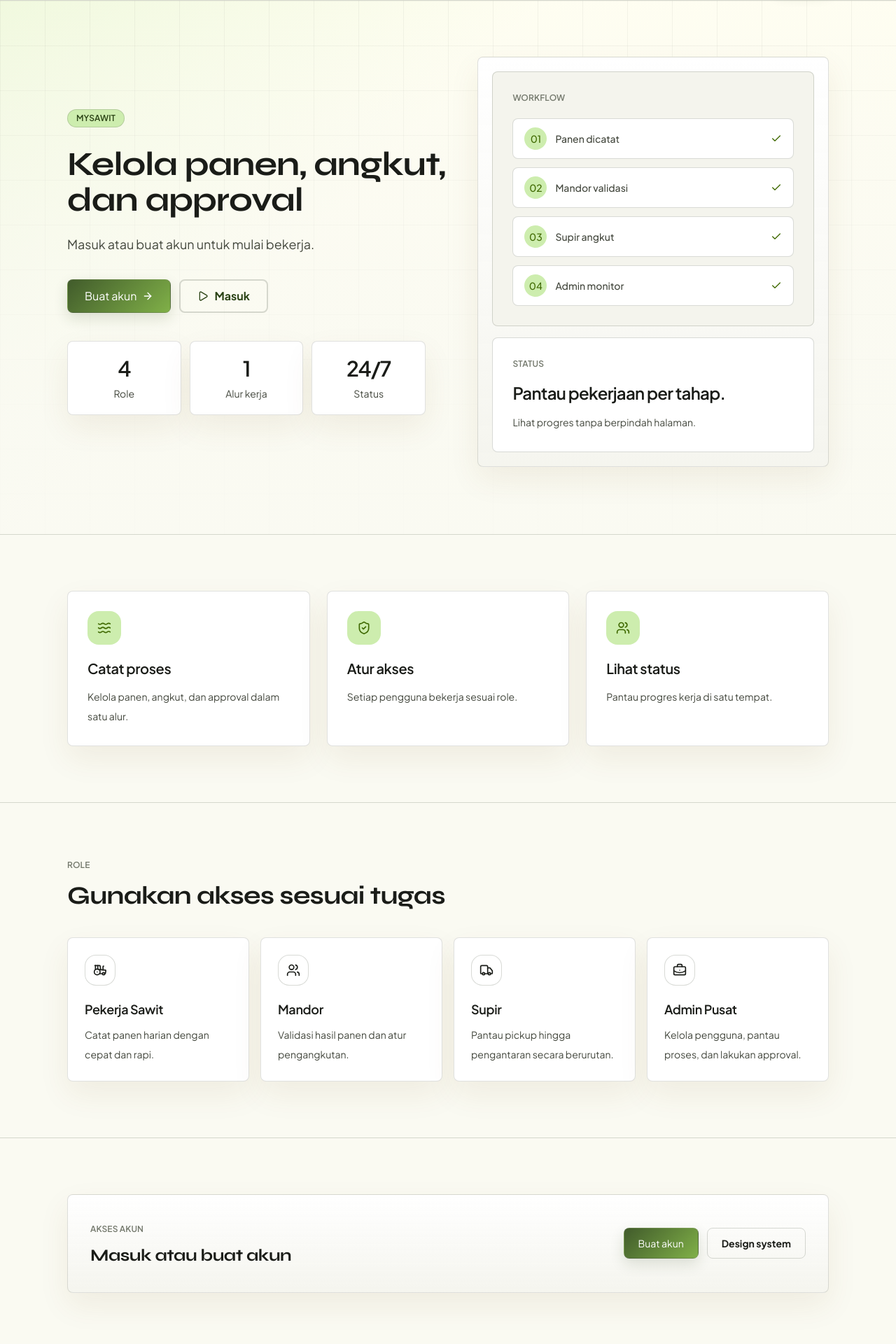
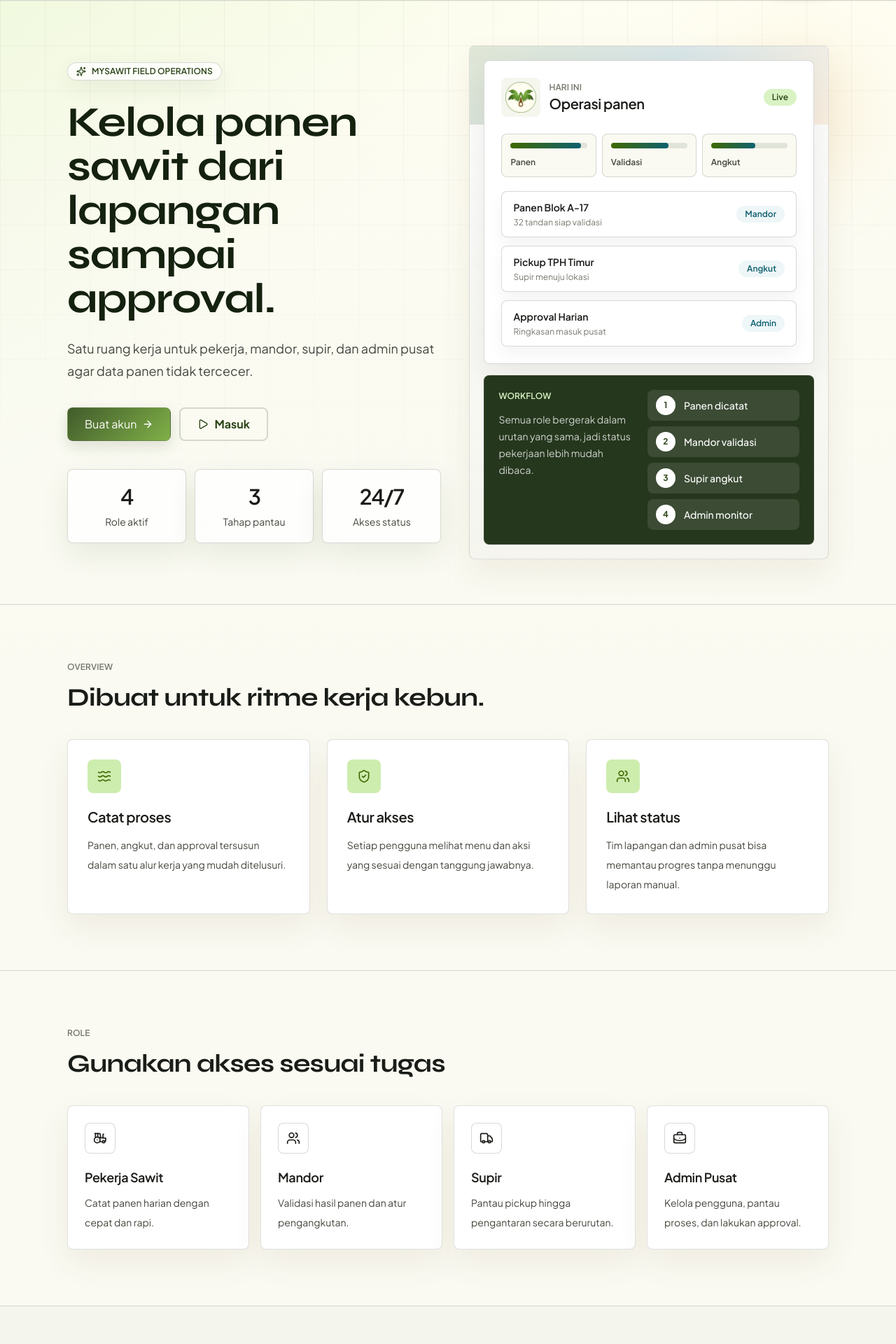
Before and after one commit to advprog-2026-kki2-project/mysawit-kki2-fe, a Next.js app: page / in a window 1280 px wide. Shown: the part 72-1992 px from the top of the page at 70% size. Built offline with nearby package versions, Linux system fonts and the light colour scheme; no server answers.

Commit message:
feat: enhance landing page with new content structure and improved UI elements

```diff
--- a/src/modules/landing/data/content.ts
+++ b/src/modules/landing/data/content.ts
@@ -1,5 +1,6 @@
 import {
   BriefcaseBusiness,
+  ClipboardCheck,
   ShieldCheck,
   Tractor,
   Truck,
@@ -8,9 +9,9 @@ import {
 } from "lucide-react";
 
 export const landingStats = [
-  { value: "4", label: "Role" },
-  { value: "1", label: "Alur kerja" },
-  { value: "24/7", label: "Status" },
+  { value: "4", label: "Role aktif" },
+  { value: "3", label: "Tahap pantau" },
+  { value: "24/7", label: "Akses status" },
 ];
 
 export const roleCards = [
@@ -40,17 +41,17 @@ export const featureCards = [
   {
     icon: Waves,
     title: "Catat proses",
-    body: "Kelola panen, angkut, dan approval dalam satu alur.",
+    body: "Panen, angkut, dan approval tersusun dalam satu alur kerja yang mudah ditelusuri.",
   },
   {
     icon: ShieldCheck,
     title: "Atur akses",
-    body: "Setiap pengguna bekerja sesuai role.",
+    body: "Setiap pengguna melihat menu dan aksi yang sesuai dengan tanggung jawabnya.",
   },
   {
     icon: Users,
     title: "Lihat status",
-    body: "Pantau progres kerja di satu tempat.",
+    body: "Tim lapangan dan admin pusat bisa memantau progres tanpa menunggu laporan manual.",
   },
 ];
 
@@ -60,3 +61,39 @@ export const workflowSteps = [
   "Supir angkut",
   "Admin monitor",
 ];
+
+export const previewTasks = [
+  {
+    title: "Panen Blok A-17",
+    meta: "32 tandan siap validasi",
+    status: "Mandor",
+  },
+  {
+    title: "Pickup TPH Timur",
+    meta: "Supir menuju lokasi",
+    status: "Angkut",
+  },
+  {
+    title: "Approval Harian",
+    meta: "Ringkasan masuk pusat",
+    status: "Admin",
+  },
+];
+
+export const trustPoints = [
+  {
+    icon: ClipboardCheck,
+    title: "Data lebih rapi",
+    body: "Catatan lapangan dibuat terstruktur sejak awal.",
+  },
+  {
+    icon: Truck,
+    title: "Koordinasi cepat",
+    body: "Pengangkutan terlihat jelas dari pickup sampai selesai.",
+  },
+  {
+    icon: ShieldCheck,
+    title: "Approval terkontrol",
+    body: "Admin pusat memantau pekerjaan dengan jejak status.",
+  },
+];
--- a/src/modules/landing/pages/landing-page.tsx
+++ b/src/modules/landing/pages/landing-page.tsx
@@ -1,7 +1,8 @@
 "use client";
 
+import Image from "next/image";
 import Link from "next/link";
-import { ArrowRight, Check, Play } from "lucide-react";
+import { ArrowRight, ChevronRight, Play, Sparkles } from "lucide-react";
 
 import { SiteHeader } from "@/components/site-header";
 import { Badge } from "@/components/ui/badge";
@@ -12,7 +13,9 @@ import { useAuthSession } from "@/modules/auth/hooks/use-auth-session";
 import {
   featureCards,
   landingStats,
+  previewTasks,
   roleCards,
+  trustPoints,
   workflowSteps,
 } from "../data/content";
 
@@ -38,19 +41,22 @@ export function LandingPage() {
 
       <main>
         <section className="hero-atmosphere border-b border-[rgba(116,121,109,0.24)]">
-          <div className="relative mx-auto max-w-6xl px-6 pb-16 pt-14 lg:px-8 lg:pb-24 lg:pt-20">
-            <div className="relative z-10 grid gap-8 lg:grid-cols-[1.05fr_0.95fr] lg:items-center">
+          <div className="relative mx-auto max-w-6xl px-6 pb-12 pt-12 lg:px-8 lg:pb-16 lg:pt-16">
+            <div className="relative z-10 grid gap-10 lg:grid-cols-[1.02fr_0.98fr] lg:items-center">
               <div className="max-w-2xl">
-                <Badge>Mysawit</Badge>
-                <h1 className="display-title mt-7 text-5xl max-md:text-4xl">
-                  Kelola panen, angkut, dan approval
+                <Badge className="gap-2 bg-white/80 shadow-[0_10px_30px_rgba(43,67,22,0.08)]">
+                  <Sparkles className="size-3.5" />
+                  Mysawit Field Operations
+                </Badge>
+                <h1 className="display-title mt-7 text-5xl text-[#15210f] max-md:text-4xl lg:text-6xl">
+                  Kelola panen sawit dari lapangan sampai approval.
                 </h1>
-                <p className="mt-6 max-w-xl text-base leading-7 text-[#44483e] sm:text-lg">
+                <p className="mt-6 max-w-xl text-base leading-8 text-[#44483e] sm:text-lg">
                   {isLoading
                     ? "Memeriksa sesi akun Anda."
                     : session
                       ? `Anda masuk sebagai ${session.username} (${sessionRoleLabel}).`
-                      : "Masuk atau buat akun untuk mulai bekerja."}
+                      : "Satu ruang kerja untuk pekerja, mandor, supir, dan admin pusat agar data panen tidak tercecer."}
                 </p>
 
                 <div className="mt-9 flex flex-col gap-3 sm:flex-row">
@@ -87,11 +93,11 @@ export function LandingPage() {
                   )}
                 </div>
 
-                <div className="mt-10 grid max-w-lg grid-cols-3 gap-3">
+                <div className="mt-10 grid max-w-xl grid-cols-3 gap-3">
                   {landingStats.map((item) => (
                     <div
                       key={item.label}
-                      className="surface-card rounded-lg px-4 py-5 text-center"
+                      className="rounded-lg border border-white/70 bg-white/75 px-4 py-5 text-center shadow-[0_16px_40px_rgba(43,67,22,0.09)] backdrop-blur"
                     >
                       <p className="text-2xl font-semibold tracking-[-0.04em] text-[#1a1c18] sm:text-3xl">
                         {item.value}
@@ -104,50 +110,98 @@ export function LandingPage() {
                 </div>
               </div>
 
-              <div className="surface-panel rounded-lg p-4 sm:p-5">
-                <div className="grid gap-4">
-                  {session ? (
-                    <div className="rounded-lg border border-[rgba(63,105,1,0.18)] bg-[rgba(205,237,174,0.55)] p-6 sm:p-7">
-                      <p className="mono-label text-[#3f6901]">Sesi</p>
-                      <h2 className="mt-4 text-2xl font-semibold tracking-[-0.03em] text-[#1a1c18]">
-                        Akun Anda sudah terhubung ke backend.
-                      </h2>
-                      <p className="mt-3 max-w-md text-sm leading-7 text-[#44483e]">
-                        Lanjutkan menggunakan role{" "}
-                        {sessionRoleLabel?.toLowerCase()}.
-                      </p>
+              <div className="relative">
+                <div className="absolute -right-4 top-8 hidden h-32 w-32 rounded-full bg-[#f1b15f]/35 blur-3xl lg:block" />
+                <div className="surface-panel relative overflow-hidden rounded-lg p-4 sm:p-5">
+                  <div className="absolute inset-x-0 top-0 h-28 bg-[linear-gradient(135deg,rgba(63,105,1,0.16),rgba(15,96,112,0.16),rgba(241,177,95,0.18))]" />
+                  <div className="relative rounded-lg border border-white/70 bg-white p-5 shadow-[0_18px_50px_rgba(26,28,24,0.08)] sm:p-6">
+                    <div className="flex items-center justify-between gap-4">
+                      <div className="flex items-center gap-3">
+                        <div className="relative size-14 overflow-hidden rounded-lg bg-[#f5f6ee]">
+                          <Image
+                            src="/logo-round.png"
+                            alt="Mysawit"
+                            fill
+                            className="object-contain p-1.5"
+                            sizes="56px"
+                          />
+                        </div>
+                        <div>
+                          <p className="mono-label text-[#74796d]">
+                            Hari ini
+                          </p>
+                          <h2 className="text-xl font-semibold tracking-[-0.02em] text-[#1a1c18]">
+                            Operasi panen
+                          </h2>
+                        </div>
+                      </div>
+                      <span className="rounded-full bg-[#d9f3c4] px-3 py-1 text-xs font-semibold text-[#2b4316]">
+                        Live
+                      </span>
                     </div>
-                  ) : null}
-                  <div className="rounded-lg border border-[rgba(116,121,109,0.24)] bg-[#f4f4ed] p-6 sm:p-7">
-                    <p className="mono-label text-[#74796d]">Workflow</p>
+
+                    <div className="mt-6 grid grid-cols-3 gap-2">
+                      {["Panen", "Validasi", "Angkut"].map((label, index) => (
+                        <div
+                          key={label}
+                          className="rounded-lg border border-[rgba(116,121,109,0.2)] bg-[#fafaf2] p-3"
+                        >
+                          <div className="h-2 rounded-full bg-[#e1e4d8]">
+                            <div
+                              className="h-2 rounded-full bg-[linear-gradient(90deg,#3f6901,#0f6070)]"
+                              style={{ width: `${92 - index * 17}%` }}
+                            />
+                          </div>
+                          <p className="mt-3 text-xs font-semibold text-[#44483e]">
+                            {label}
+                          </p>
+                        </div>
+                      ))}
+                    </div>
+
                     <div className="mt-5 grid gap-3">
-                      {workflowSteps.map((step, index) => (
+                      {previewTasks.map((task) => (
                         <div
-                          key={step}
-                          className="flex items-center justify-between rounded-lg border border-[rgba(116,121,109,0.24)] bg-white px-4 py-3"
+                          key={task.title}
+                          className="flex items-center justify-between gap-4 rounded-lg border border-[rgba(116,121,109,0.2)] bg-white px-4 py-3 shadow-[0_10px_24px_rgba(26,28,24,0.05)]"
                         >
-                          <div className="flex items-center gap-3">
-                            <span className="inline-flex size-8 items-center justify-center rounded-full bg-[#cdedae] text-sm font-medium text-[#3f6901]">
-                              0{index + 1}
-                            </span>
-                            <span className="text-sm font-medium text-[#44483e]">
-                              {step}
-                            </span>
+                          <div>
+                            <p className="text-sm font-semibold text-[#1a1c18]">
+                              {task.title}
+                            </p>
+                            <p className="mt-1 text-xs text-[#74796d]">
+                              {task.meta}
+                            </p>
                           </div>
-                          <Check className="size-4 text-[#3f6901]" />
+                          <span className="rounded-full bg-[#eef6f7] px-3 py-1 text-xs font-semibold text-[#0f6070]">
+                            {task.status}
+                          </span>
                         </div>
                       ))}
                     </div>
                   </div>
 
-                  <div className="rounded-lg border border-[rgba(116,121,109,0.24)] bg-white p-6 sm:p-7">
-                    <p className="mono-label text-[#74796d]">Status</p>
-                    <h2 className="mt-4 text-2xl font-semibold tracking-[-0.03em] text-[#1a1c18]">
-                      Pantau pekerjaan per tahap.
-                    </h2>
-                    <p className="mt-3 max-w-md text-sm leading-7 text-[#44483e]">
-                      Lihat progres tanpa berpindah halaman.
-                    </p>
+                  <div className="relative mt-4 grid gap-4 rounded-lg border border-[rgba(116,121,109,0.18)] bg-[#25371d] p-5 text-white sm:grid-cols-[0.95fr_1.05fr]">
+                    <div>
+                      <p className="mono-label text-[#d9f3c4]">Workflow</p>
+                      <p className="mt-3 text-sm leading-6 text-white/78">
+                        Semua role bergerak dalam urutan yang sama, jadi status
+                        pekerjaan lebih mudah dibaca.
+                      </p>
+                    </div>
+                    <div className="grid gap-2">
+                      {workflowSteps.map((step, index) => (
+                        <div
+                          key={step}
+                          className="flex items-center gap-3 rounded-lg bg-white/10 px-3 py-2"
+                        >
+                          <span className="inline-flex size-7 items-center justify-center rounded-full bg-white text-xs font-bold text-[#2b4316]">
+                            {index + 1}
+                          </span>
+                          <span className="text-sm font-medium">{step}</span>
+                        </div>
+                      ))}
+                    </div>
                   </div>
                 </div>
               </div>
@@ -160,13 +214,19 @@ export function LandingPage() {
           className="border-b border-[rgba(116,121,109,0.24)]"
         >
           <div className="mx-auto max-w-6xl px-6 py-14 lg:px-8 lg:py-20">
+            <div className="mb-10 max-w-2xl">
+              <p className="mono-label text-[#74796d]">Overview</p>
+              <h2 className="display-title mt-4 text-3xl text-[#1a1c18] sm:text-4xl">
+                Dibuat untuk ritme kerja kebun.
+              </h2>
+            </div>
             <div className="grid gap-6 lg:grid-cols-3">
               {featureCards.map(({ icon: Icon, title, body }) => (
                 <article
                   key={title}
-                  className="surface-card rounded-lg p-6 sm:p-7"
+                  className="group surface-card rounded-lg p-6 transition-transform duration-200 hover:-translate-y-1 sm:p-7"
                 >
-                  <div className="inline-flex size-12 items-center justify-center rounded-2xl bg-[#cdedae] text-[#3f6901]">
+                  <div className="inline-flex size-12 items-center justify-center rounded-lg bg-[#cdedae] text-[#3f6901] transition-colors group-hover:bg-[#2b4316] group-hover:text-white">
                     <Icon className="size-5" />
                   </div>
                   <h2 className="mt-5 text-xl font-semibold tracking-[-0.02em] text-[#1a1c18]">
@@ -195,8 +255,11 @@ export function LandingPage() {
 
             <div className="mt-10 grid gap-4 sm:grid-cols-2 xl:grid-cols-4">
               {roleCards.map(({ icon: Icon, title, body }) => (
-                <article key={title} className="surface-card rounded-lg p-6">
-                  <div className="inline-flex size-11 items-center justify-center rounded-2xl border border-[rgba(116,121,109,0.24)] bg-white text-[#1a1c18]">
+                <article
+                  key={title}
+                  className="surface-card rounded-lg p-6 transition-colors hover:border-[#3f6901]/45 hover:bg-[#fbfff7]"
+                >
+                  <div className="inline-flex size-11 items-center justify-center rounded-lg border border-[rgba(116,121,109,0.24)] bg-white text-[#1a1c18]">
                     <Icon className="size-5" />
                   </div>
                   <h3 className="mt-5 text-lg font-semibold tracking-[-0.02em] text-[#1a1c18]">
@@ -211,13 +274,40 @@ export function LandingPage() {
           </div>
         </section>
 
+        <section className="border-b border-[rgba(116,121,109,0.24)] bg-[#f4f6ed]">
+          <div className="mx-auto grid max-w-6xl gap-8 px-6 py-14 lg:grid-cols-[0.85fr_1.15fr] lg:px-8 lg:py-20">
+            <div>
+              <p className="mono-label text-[#74796d]">Keunggulan</p>
+              <h2 className="display-title mt-4 text-3xl text-[#1a1c18] sm:text-4xl">
+                Lebih sedikit bolak-balik, lebih banyak pekerjaan selesai.
+              </h2>
+            </div>
+            <div className="grid gap-4 sm:grid-cols-3">
+              {trustPoints.map(({ icon: Icon, title, body }) => (
+                <article
+                  key={title}
+                  className="rounded-lg bg-white p-5 shadow-[0_14px_34px_rgba(43,67,22,0.08)]"
+                >
+                  <Icon className="size-6 text-[#0f6070]" />
+                  <h3 className="mt-4 text-base font-semibold text-[#1a1c18]">
+                    {title}
+                  </h3>
+                  <p className="mt-2 text-sm leading-6 text-[#44483e]">
+                    {body}
+                  </p>
+                </article>
+              ))}
+            </div>
+          </div>
+        </section>
+
         <section className="mx-auto max-w-6xl px-6 py-14 lg:px-8 lg:py-20">
-          <div className="surface-panel rounded-lg px-6 py-8 sm:px-8 sm:py-10">
+          <div className="rounded-lg bg-[#25371d] px-6 py-8 text-white shadow-[0_24px_70px_rgba(43,67,22,0.18)] sm:px-8 sm:py-10">
             <div className="flex flex-col gap-6 lg:flex-row lg:items-center lg:justify-between">
               <div className="max-w-xl">
-                <p className="mono-label text-[#74796d]">Akses Akun</p>
+                <p className="mono-label text-[#d9f3c4]">Akses Akun</p>
                 <h2 className="display-title mt-4 text-xl sm:text-2xl">
-                  Masuk atau buat akun
+                  Mulai dari akun yang sesuai dengan pekerjaan Anda.
                 </h2>
               </div>
               <div className="flex flex-col gap-3 sm:flex-row">
@@ -233,10 +323,17 @@ export function LandingPage() {
                   </Link>
                 ) : (
                   <Link href="/register">
-                    <Button>Buat akun</Button>
+                    <Button className="border-white/20 bg-white text-[#2b4316] hover:bg-[#f4f4ed]">
+                      Buat akun
+                      <ChevronRight />
+                    </Button>
                   </Link>
                 )}
-                <Button asChild variant="ghost">
+                <Button
+                  asChild
+                  variant="ghost"
+                  className="text-white hover:bg-white/10 hover:text-white"
+                >
                   <Link href="/design-system">Design system</Link>
                 </Button>
               </div>
```
